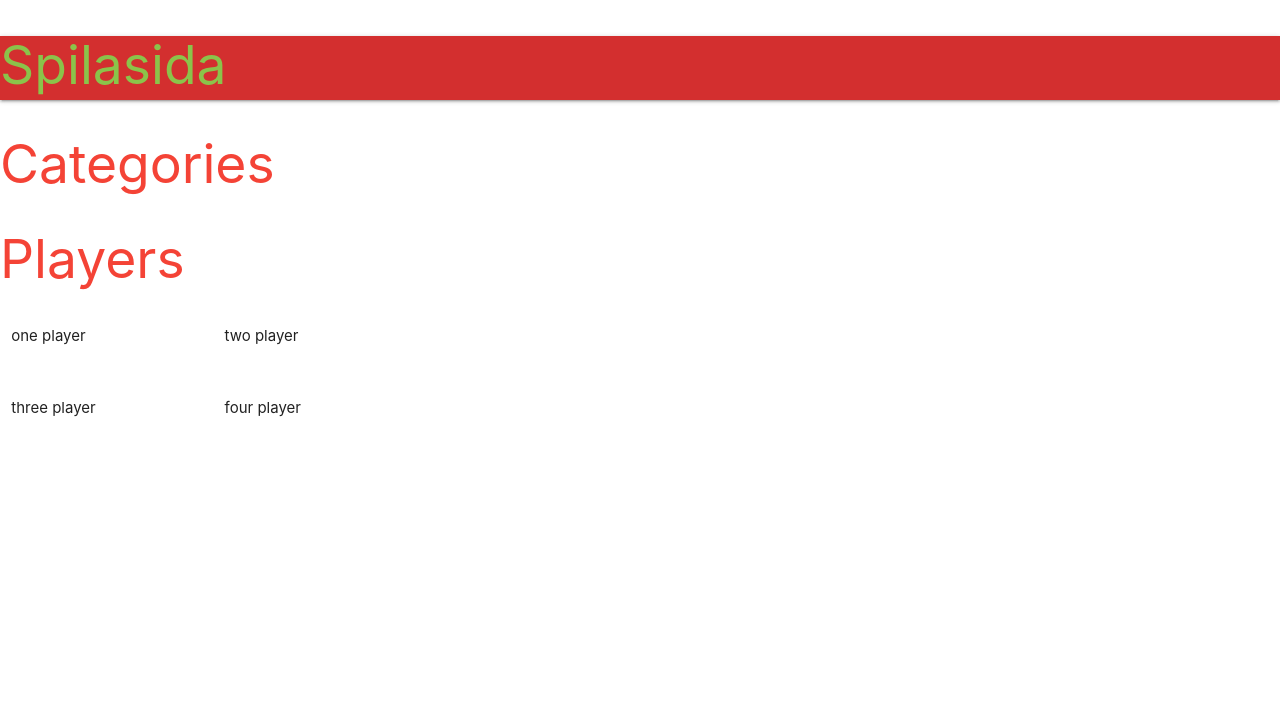
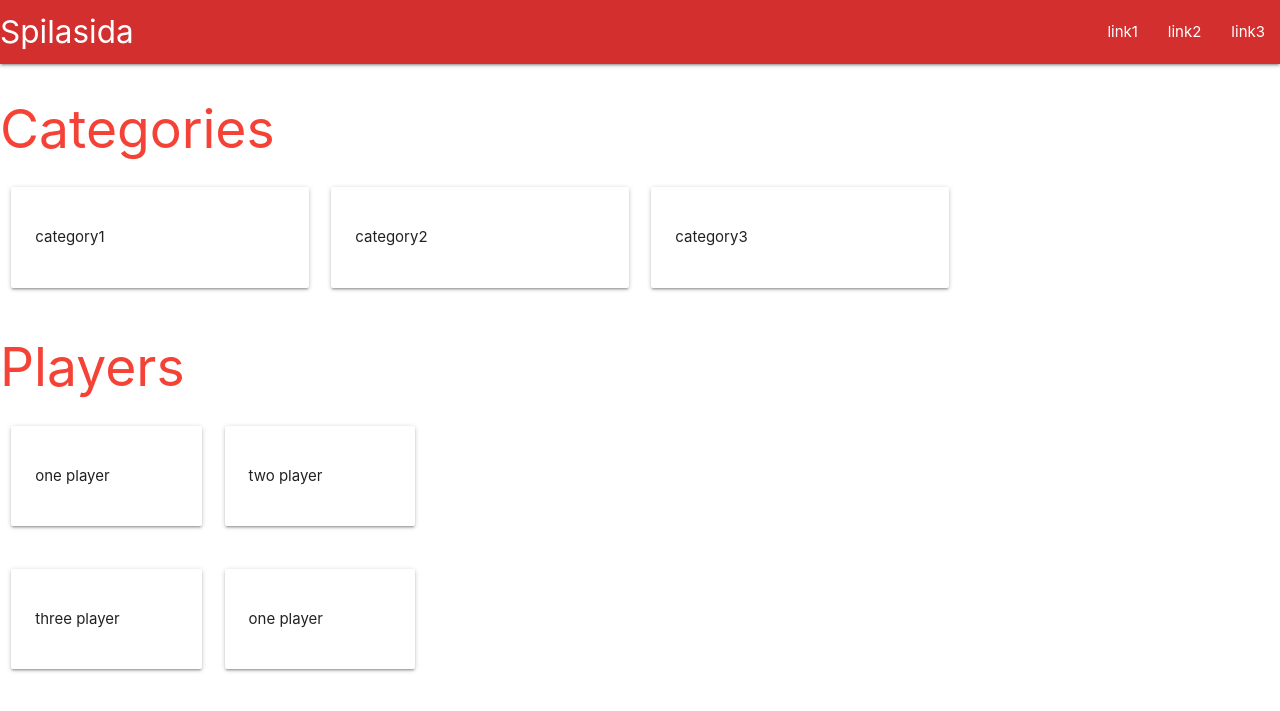
Before and after one commit to LyvieSaba/VEF-3V-05DU-H-t_H-pVerkefni, a Flask app: template templates/base.html in a window 1280 px wide. Shown: the top 711 px of the page. Run offline with Flask 3, Linux system fonts and the light colour scheme; the template is opened without the code that fills it, so the values that code supplies are empty.

Commit message:
made the category and player "cards" hoverable :]

```diff
--- a/templates/base.html
+++ b/templates/base.html
@@ -17,25 +17,63 @@
     </head>
 
     <body>
-    <nav class="red darken-2">
-        <div class="nav-wrapper">
-          <h2 class="light-green-text darken-5">Spilasida</h2>
-        </div>
-    </nav>
 
-    <h2 class="red-text darken-1">Categories</h1>
-        <div>
-
-        </div>
+<nav>
+    <div class="nav-wrapper red darken-2">
+      <a href="#" class="brand-logo">Spilasida</a>
+      <ul id="nav-mobile" class="right hide-on-med-and-down">
+        <li><a href="base.html">link1</a></li>
+        <li><a href="base.html">link2</a></li>
+        <li><a href="base.html">link3</a></li>
+      </ul>
+    </div>
+  </nav>
+    <div>
+      <h2 class="red-text">Categories</h2>
+          <div class="row">
+            <div class="col s2 m3">
+              <div class="card-panel hoverable">
+                <p>category1</p>
+              </div>
+            </div>
+            <div class="col s2 m3">
+              <div class="card-panel hoverable">
+                <p>category2</p>
+              </div>
+            </div>
+            <div class="col s2 m3">
+              <div class="card-panel hoverable">
+                <p>category3</p>
+              </div>
+            </div>
+          </div>
 
         <h2 class="red-text">Players</h2>
             <div class="row">
-                <p class="col s2">one player</p>
-                <p class="col s2">two player</p>
+              <div class="col s2">
+                <div class="card-panel hoverable">
+                  <p>one player</p>
+                </div>
+              </div>
+              <div class="col s2">
+                <div class="card-panel hoverable">
+                  <p>two player</p>
+                </div>
+              </div>
             </div>
             <div class="row">
-                <p class="col s2">three player</p>
-                <p class="col s2">four player</p>
+              <div class="col s2">
+                <div class="card-panel hoverable">
+                  <p>three player</p>
+                </div>
+              </div>
+              <div class="col s2">
+                <div class="card-panel hoverable">
+                  <p>one player</p>
+                </div>
+              </div>
+              </div>
             </div>
+      </div>
     </body>
   </html>
```
